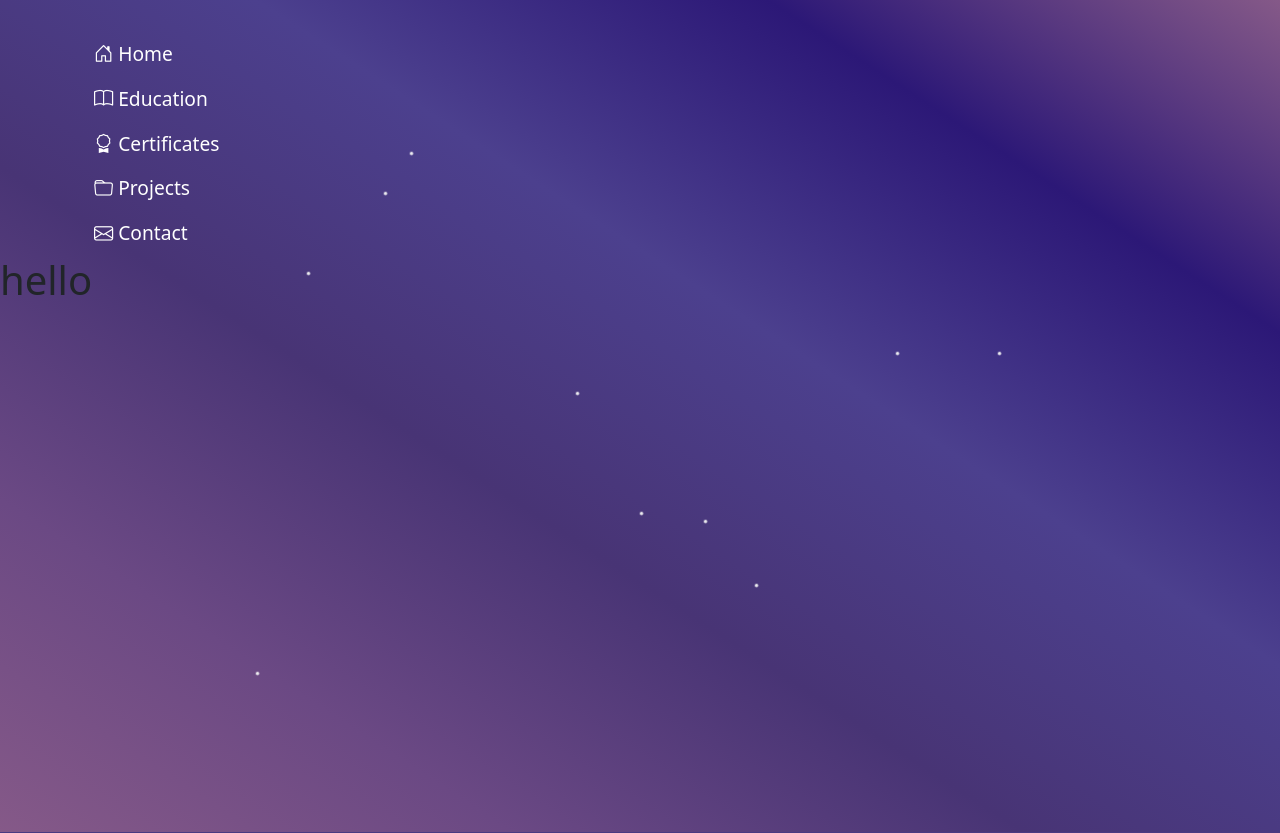
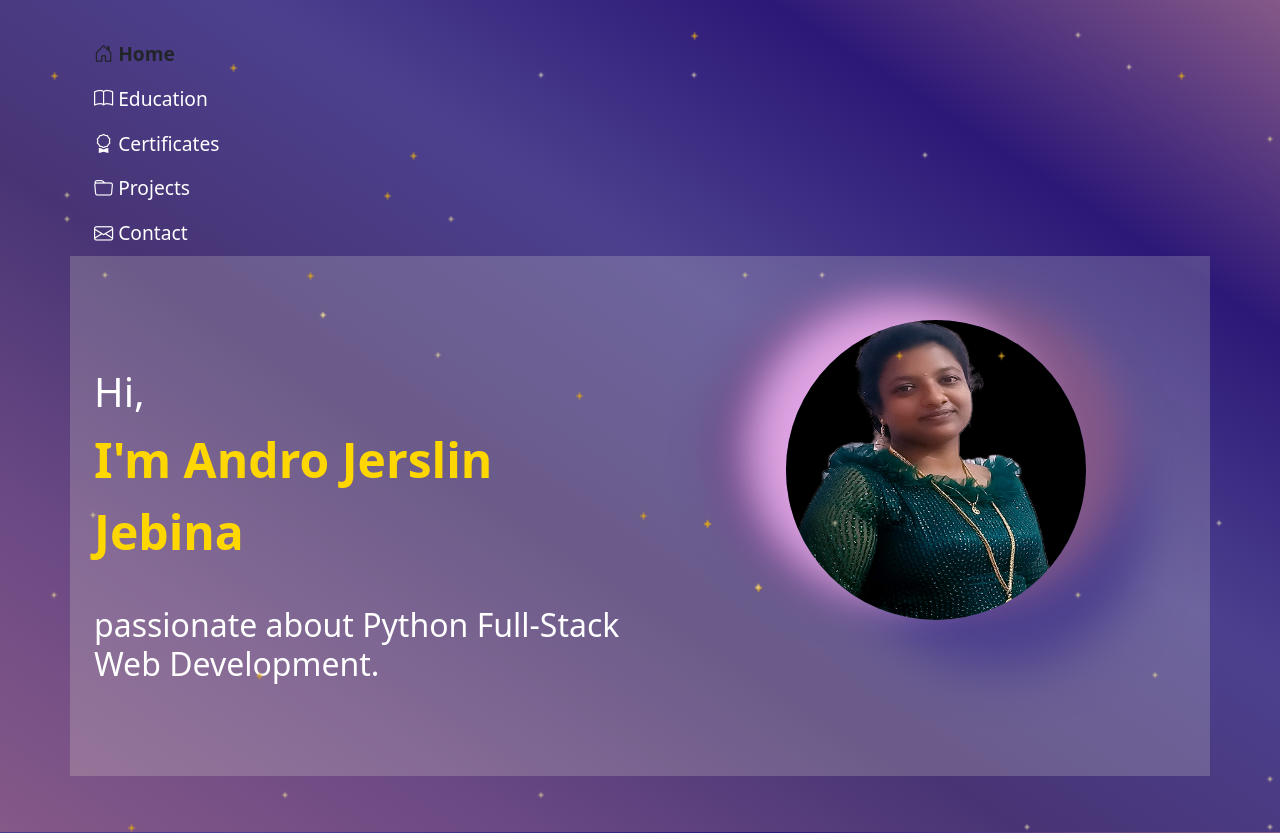
Before and after one commit to Andro-jebina/My-portfolio, a Django app: template myprofile/templates/index.html in a window 1280 px wide. Run offline with Django 3.2, Linux system fonts and the light colour scheme; the template is opened without the code that fills it, so the values that code supplies are empty.

Commit message:
update something

```diff
--- a/myprofile/static/css/style.css
+++ b/myprofile/static/css/style.css
@@ -14,23 +14,78 @@ h1{
 }
 
 .navss ul{
+  position: sticky;
   margin-top: 2rem;
   display: flex;
   justify-content: end;
   justify-content: space-around;
   font-size: larger;
+  list-style-type: none;
+}
+
+.nav-link.active{
+  font-weight: bolder;
+  color:gold;
 }
 
 
 
 .star {
     position: absolute;
-    width: 3px;
-    height: 3px;
-    background: whitesmoke;
-    border-radius: 50%;
+    width: 7px;
+    height: 8px;
+    background: goldenrod;
+    clip-path: polygon(
+    50% 0%,
+    60% 40%,
+    100% 50%,
+    60% 60%,
+    50% 100%,
+    40% 60%,
+    0% 50%,
+    40% 40%
+    );
     opacity: 0.8;
     animation: twinkle 2s infinite alternate;
+}
+
+.star-new{
+  position: absolute;
+  width: 6px;
+  height: 6px;
+  background-color: rgb(229, 218, 181);
+  opacity: 50%;
+  animation: twinkle 2s infinite alternate;
+  clip-path: polygon(
+    50% 0%,
+    60% 40%,
+    100% 50%,
+    60% 60%,
+    50% 100%,
+    40% 60%,
+    0% 50%,
+    40% 40%
+    );
+}
+
+.star-dim{
+  position: absolute;
+  width: 6px;
+  height: 6px;
+  background-color: rgb(228, 217, 154);
+  opacity: 50%;
+  animation: twinkle 2s infinite alternate;
+  /* transform: rotate(45deg); */
+  clip-path: polygon(
+    50% 0%,
+    60% 40%,
+    100% 50%,
+    60% 60%,
+    50% 100%,
+    40% 60%,
+    0% 50%,
+    40% 40%
+    );
 }
 
 /* Twinkling effect */
@@ -38,3 +93,50 @@ h1{
     from { opacity: 0.2; transform: scale(0.8); }
     to   { opacity: 1; transform: scale(1.2); }
 }
+
+.content {
+  background: rgba(245, 245, 220, 0.2); /* beige with 20% opacity */
+  margin-left: 5%;
+  margin-right: 5%;
+  margin-bottom: 5%;
+  height: 65%;
+  overflow: hidden;
+}
+
+.content {
+  color: white;
+  padding: 5% 10% 0% 5% ;
+  display: flex;
+}
+
+span{
+  color: gold;
+  font-size: 48px;
+  font-weight: bolder;
+}
+
+.bo1{
+  width: 100px;
+  height: 100px;
+  margin: 10px;
+}
+
+.bo2{
+  width: 100px;
+  height: 100px;
+  margin: 10px;
+}
+
+.box-2 img{
+  /* padding-left: 55%; */
+  border-radius: 50%;
+  margin-left: 25% ;
+  height: 300px;
+  width: 300px;
+  /* box-shadow: inset 40px 10px 5px #dea3e2 ; */
+box-shadow:
+    -40px -20px 40px #dea3e2,   /* top-left red */
+    40px -20px 40px #855988,    /* top-right green */
+    -70px -20px 40px #6B4984,    /* bottom-left blue */
+    60px 50px 50px #4c408e;   /* bottom-right yellow */
+}
--- a/myprofile/templates/index.html
+++ b/myprofile/templates/index.html
@@ -34,31 +34,92 @@
     <div class="star" style="top:30%; left:24%;"></div>
     <div class="star" style="top:61%; left:55%;"></div>
     <div class="star" style="top:69%; left:59%;"></div>
+    <div class="star" style="top:99%; left:10%;"></div>
+    <div class="star" style="top:5%; left:4%;"></div>
+    <div class="star" style="top:4%; left:18%;"></div>
+    <div class="star" style="top:5%; left:92%;"></div>
+    <div class="star" style="top:0%; left:54%;"></div>
+    <div class="star" style="top:61%; left:55%;"></div>
+    <div class="star" style="top:69%; left:59%;"></div>
+
+    <div class="star-new" style="top:15%; left:72%;"></div>
+    <div class="star-new" style="top:30%; left:64%;"></div>
+    <div class="star-new" style="top:61%; left:95%;"></div>
+    <div class="star-new" style="top:69%; left:59%;"></div>
+    <div class="star-new" style="top:99%; left:80%;"></div>
+    <div class="star-new" style="top:5%; left:54%;"></div>
+    <div class="star-new" style="top:4%; left:88%;"></div>
+    <div class="star-new" style="top:5%; left:42%;"></div>
+    <div class="star-new" style="top:0%; left:84%;"></div>
+    <div class="star-new" style="top:61%; left:65%;"></div>
+    <div class="star-new" style="top:99%; left:99%;"></div>
+
+    <div class="star-dim" style="top:40%; left:34%;"></div>
+    <div class="star-dim" style="top:20%; left:5%;"></div>
+    <div class="star-dim" style="top:60%; left:7%;"></div>
+    <div class="star-dim" style="top:80%; left:90%;"></div>
+    <div class="star-dim" style="top:35%; left:25%;"></div>
+    <div class="star-dim" style="top:30%; left:8%;"></div>
+    <div class="star-dim" style="top:95%; left:22%;"></div>
+    <div class="star-dim" style="top:70%; left:4%;"></div>
+    <div class="star-dim" style="top:23%; left:5%;"></div>
+    <div class="star-dim" style="top:13%; left:99%;"></div>
+    <div class="star-dim" style="top:35%; left:25%;"></div>
+    <div class="star-dim" style="top:30%; left:58%;"></div>
+    <div class="star-dim" style="top:95%; left:42%;"></div>
+    <div class="star-dim" style="top:70%; left:84%;"></div>
+    <div class="star-dim" style="top:23%; left:35%;"></div>
+    <div class="star-dim" style="top:93%; left:99%;"></div>
 
 
     <div class="container">
         <div class="container-fluid navss">
             <ul class="navbar-nav">
-                    <li class="nav-item" id="1">
-                        <a class="nav-link" href="#" style="text-decoration:none"><i class="bi bi-house-door"></i> Home</a>
+                <li class="nav-item " id="1">
+                    <a class="nav-link active" href="{% url 'index' %}" style="text-decoration:none"><i
+                            class="bi bi-house-door"></i> Home</a>
                 </li>
                 <li class="nav-item" id="2">
-                        <a class="nav-link" href="#" style="text-decoration:none"><i class="bi bi-book"></i> Education</a>
+                    <a class="nav-link" href="{% url 'education' %}" style="text-decoration:none"><i
+                            class="bi bi-book"></i>
+                        Education</a>
                 </li>
                 <li class="nav-item" id="3">
-                        <a class="nav-link" href="#" style="text-decoration:none"><i class="bi bi-award"></i> Certificates</a>
+                    <a class="nav-link" href="{% url 'certificate' %}" style="text-decoration:none"><i
+                            class="bi bi-award"></i>
+                        Certificates</a>
                 </li>
                 <li class="nav-item" id="4">
-                        <a class="nav-link" href="#" style="text-decoration:none"><i class="bi bi-folder"></i> Projects</a>
+                    <a class="nav-link" href="{% url 'project' %}" style="text-decoration:none"><i
+                            class="bi bi-folder"></i>
+                        Projects</a>
                 </li>
                 <li class="nav-item" id="5">
-                        <a class="nav-link" href="#" style="text-decoration:none"><i class="bi bi-envelope"></i> Contact</a>
+                    <a class="nav-link" href="{% url 'contact' %}" style="text-decoration:none"><i
+                            class="bi bi-envelope"></i>
+                        Contact </a>
                 </li>
             </ul>
         </div>
     </div>
     </div>
-    <h1>hello</h1>
+
+    <div class="container content">
+        <div class="container box-1">
+            <br><br>
+            <h1> Hi,</h1> <span>I'm Andro Jerslin Jebina</span>
+            <h2> <br> passionate about Python Full-Stack Web Development.</h2>
+        </div>
+
+        <div class="container box-2">
+            <img src="{% static 'profile.jpg' %}" alt="My Profile" >
+
+        </div>
+    </div>
+    <!-- <div class="box">
+    <div class="bo1"> hello</div>
+    <div class="bo2">world</div>
+    </div> -->
 </body>
 
 </html>
--- a/myprofile/urls.py
+++ b/myprofile/urls.py
@@ -6,4 +6,9 @@ from Jebina import views
 urlpatterns = [
     path('admin/', admin.site.urls),
     path('', views.index, name='index'),
+    path('education/', views.education, name='education'),
+    path('certificate.html/', views.certificate, name='certificate'),
+    path('project.html/', views.project, name='project'),
+    path('contact.html/', views.contact, name='contact'),
+
 ]
```
Also changed, not shown: Jebina/views.py (+12 -0 lines), myprofile/templates/certificate.html (added, +70 -0 lines), myprofile/templates/contact.html (added, +70 -0 lines), myprofile/templates/education.html (added, +70 -0 lines), myprofile/templates/project.html (added, +70 -0 lines), myprofile/static/profile.jpg (added). Lines whose indentation alone changed are shown as unchanged.
